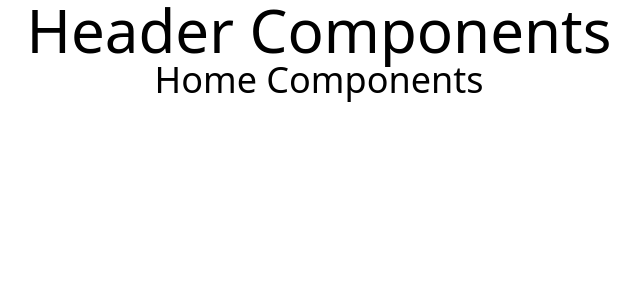
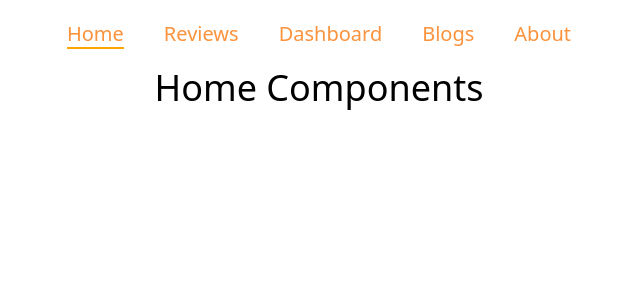
Before and after one commit to HasibAliOpu/JBL-Charge-4, a React (Create React App) app: page / in a window 1280 px wide. Shown: the top 300 px of the page, without its empty margins (321-961 px from the left). Built offline with nearby package versions, Linux system fonts and the light colour scheme.

Commit message:
Navigation bar added using CustomLink

```diff
--- /dev/null
+++ b/src/Components/CustomLink/CustomLink.js
@@ -0,0 +1,23 @@
+import React from "react";
+import { Link, useMatch, useResolvedPath } from "react-router-dom";
+
+function CustomLink({ children, to, ...props }) {
+  let resolved = useResolvedPath(to);
+  let match = useMatch({ path: resolved.pathname, end: true });
+
+  return (
+    <div>
+      <Link
+        style={{
+          borderBottom: match ? "2px solid orange" : "none",
+        }}
+        to={to}
+        {...props}
+      >
+        {children}
+      </Link>
+    </div>
+  );
+}
+
+export default CustomLink;
--- a/src/Components/Header/Header.js
+++ b/src/Components/Header/Header.js
@@ -1,9 +1,13 @@
 import React from "react";
-
+import CustomLink from "./../CustomLink/CustomLink";
 const Header = () => {
   return (
-    <div>
-      <h1 className="text-6xl">Header Components</h1>
+    <div className="flex justify-center gap-10 my-5 font-medium text-xl text-orange-400">
+      <CustomLink to="/">Home</CustomLink>
+      <CustomLink to="/reviews">Reviews</CustomLink>
+      <CustomLink to="/dashboard">Dashboard</CustomLink>
+      <CustomLink to="/blogs">Blogs</CustomLink>
+      <CustomLink to="/about">About</CustomLink>
     </div>
   );
 };
```
